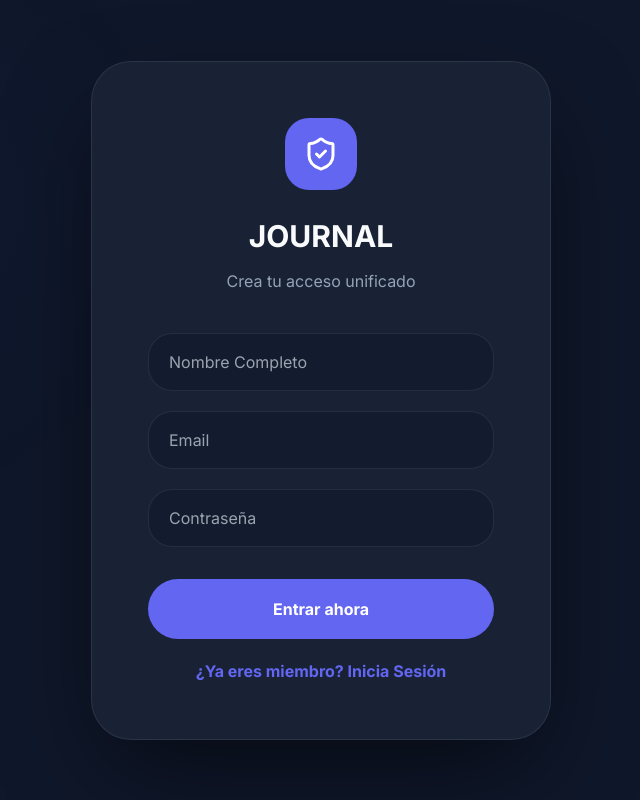
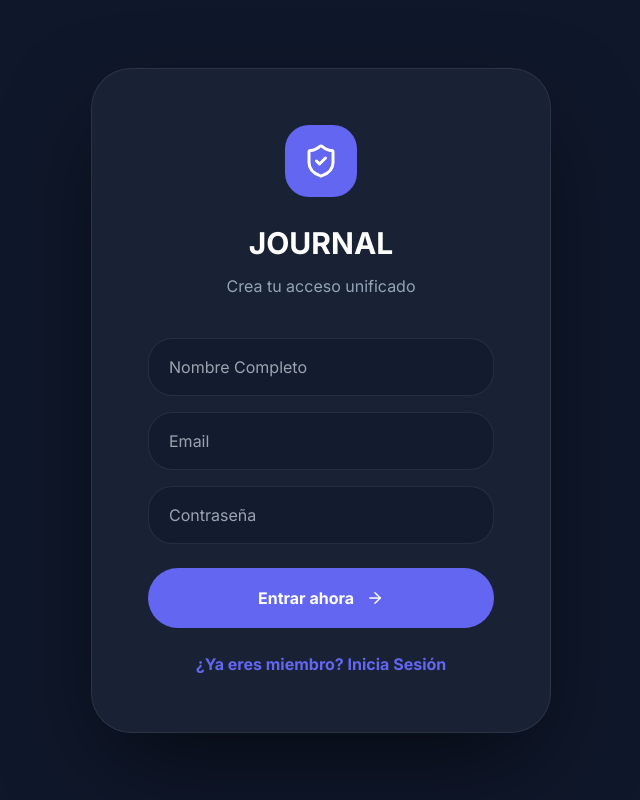
Before and after one commit to santiagodurano19/NutriJournal, a React (Vite) app: page / in a window 1280 px wide. Shown: the whole page, without its empty margins (319-959 px from the left). Built offline with nearby package versions, Linux system fonts and the light colour scheme; no server answers.

Commit message:
Update JournalPortal.tsx

```diff
--- a/components/JournalPortal.tsx
+++ b/components/JournalPortal.tsx
@@ -15,19 +15,8 @@ const theme = {
     primary: '#6366f1',
     error: '#fb7185',
   },
-  radius: '40px',
+  radius: '40px', // Tu sello de marca
   transition: 'all 0.4s cubic-bezier(0.16, 1, 0.3, 1)',
-};
-
-const s: { [key: string]: React.CSSProperties } = {
-  portal: { minHeight: '100vh', backgroundColor: theme.colors.bg, color: theme.colors.text, display: 'flex', alignItems: 'center', justifyContent: 'center', padding: '24px', fontFamily: "'Inter', sans-serif", position: 'relative', overflow: 'hidden' },
-  card: { width: '100%', maxWidth: '460px', backgroundColor: theme.colors.surface, backdropFilter: 'blur(24px)', borderRadius: theme.radius, padding: '56px', border: `1px solid ${theme.colors.border}`, boxShadow: '0 40px 100px -20px rgba(0, 0, 0, 0.6)', zIndex: 10 },
-  label: { fontSize: '10px', fontWeight: '800', textTransform: 'uppercase', letterSpacing: '0.12em', color: theme.colors.textMuted, marginBottom: '10px', display: 'block' },
-  input: { width: '100%', backgroundColor: 'rgba(15, 23, 42, 0.5)', border: `1px solid ${theme.colors.border}`, borderRadius: '24px', padding: '16px 20px', color: theme.colors.text, outline: 'none', transition: theme.transition, fontSize: '16px', marginBottom: '20px' },
-  buttonPrimary: { width: '100%', backgroundColor: theme.colors.primary, color: 'white', border: 'none', borderRadius: '32px', padding: '18px', fontWeight: '700', fontSize: '16px', cursor: 'pointer', display: 'flex', alignItems: 'center', justifyContent: 'center', gap: '12px', transition: theme.transition, marginTop: '12px' },
-  hubGrid: { display: 'grid', gridTemplateColumns: 'repeat(auto-fit, minmax(320px, 1fr))', gap: '32px', width: '100%', maxWidth: '1100px', zIndex: 10 },
-  hubCard: { backgroundColor: theme.colors.surface, borderRadius: theme.radius, padding: '40px', border: `1px solid ${theme.colors.border}`, transition: theme.transition, position: 'relative', cursor: 'pointer', display: 'flex', flexDirection: 'column', minHeight: '320px' },
-  errorBox: { backgroundColor: 'rgba(251, 113, 133, 0.1)', border: `1px solid rgba(251, 113, 133, 0.2)`, borderRadius: '16px', padding: '12px 16px', color: theme.colors.error, fontSize: '13px', fontWeight: '500', display: 'flex', alignItems: 'center', gap: '8px', marginBottom: '20px' }
 };
 
 interface JournalPortalProps {
@@ -65,53 +54,44 @@ export const JournalPortal: React.FC<JournalPortalProps> = ({ onJournalSelect })
     } catch (err: any) { setErrorMessage(err.message); } finally { setLoading(false); }
   };
 
-  const renderAuth = () => (
-    <div style={s.card}>
-      <div style={{ textAlign: 'center', marginBottom: '40px' }}>
-        <div style={{ width: '72px', height: '72px', backgroundColor: theme.colors.primary, borderRadius: '24px', margin: '0 auto 24px', display: 'flex', alignItems: 'center', justifyContent: 'center' }}>
-          <ShieldCheck color="white" size={36} />
+  if (view === 'auth') {
+    return (
+      <div style={{ minHeight: '100vh', backgroundColor: theme.colors.bg, display: 'flex', alignItems: 'center', justifyContent: 'center', padding: '24px', fontFamily: 'Inter, sans-serif' }}>
+        <div style={{ width: '100%', maxWidth: '460px', backgroundColor: theme.colors.surface, backdropFilter: 'blur(24px)', borderRadius: theme.radius, padding: '56px', border: `1px solid ${theme.colors.border}`, boxShadow: '0 40px 100px -20px rgba(0, 0, 0, 0.6)' }}>
+          <div style={{ textAlign: 'center', marginBottom: '40px' }}>
+            <div style={{ width: '72px', height: '72px', backgroundColor: theme.colors.primary, borderRadius: '24px', margin: '0 auto 24px', display: 'flex', alignItems: 'center', justifyContent: 'center' }}><ShieldCheck color="white" size={36} /></div>
+            <h1 style={{ fontSize: '30px', fontWeight: '900', color: 'white', margin: 0 }}>JOURNAL</h1>
+            <p style={{ color: theme.colors.textMuted, marginTop: '8px' }}>{authMode === 'register' ? 'Crea tu acceso unificado' : 'Bienvenido de nuevo'}</p>
+          </div>
+          <form onSubmit={handleAuth}>
+            {authMode === 'register' && <input style={{ width: '100%', backgroundColor: 'rgba(15, 23, 42, 0.5)', border: `1px solid ${theme.colors.border}`, borderRadius: '24px', padding: '16px 20px', color: 'white', marginBottom: '16px', outline: 'none' }} placeholder="Nombre Completo" onChange={e => setFormData({...formData, name: e.target.value})} />}
+            <input style={{ width: '100%', backgroundColor: 'rgba(15, 23, 42, 0.5)', border: `1px solid ${theme.colors.border}`, borderRadius: '24px', padding: '16px 20px', color: 'white', marginBottom: '16px', outline: 'none' }} type="email" placeholder="Email" onChange={e => setFormData({...formData, email: e.target.value})} />
+            <input style={{ width: '100%', backgroundColor: 'rgba(15, 23, 42, 0.5)', border: `1px solid ${theme.colors.border}`, borderRadius: '24px', padding: '16px 20px', color: 'white', marginBottom: '24px', outline: 'none' }} type="password" placeholder="Contraseña" onChange={e => setFormData({...formData, password: e.target.value})} />
+            <button style={{ width: '100%', backgroundColor: theme.colors.primary, color: 'white', border: 'none', borderRadius: '32px', padding: '18px', fontWeight: '700', cursor: 'pointer', display: 'flex', alignItems: 'center', justifyContent: 'center', gap: '12px' }} type="submit">{loading ? <Loader2 className="animate-spin" /> : 'Entrar ahora'} <ArrowRight size={18} /></button>
+          </form>
+          <button onClick={() => setAuthMode(authMode === 'login' ? 'register' : 'login')} style={{ width: '100%', background: 'none', border: 'none', color: theme.colors.primary, marginTop: '24px', cursor: 'pointer', fontWeight: '700' }}>{authMode === 'login' ? '¿Nuevo en el ecosistema? Regístrate' : '¿Ya eres miembro? Inicia Sesión'}</button>
         </div>
-        <h1 style={{ fontSize: '30px', fontWeight: '900', margin: '0 0 10px' }}>JOURNAL</h1>
-        <p style={{ color: theme.colors.textMuted }}>{authMode === 'register' ? 'Crea tu acceso unificado' : 'Bienvenido de nuevo'}</p>
       </div>
-      {errorMessage && <div style={s.errorBox}><AlertCircle size={16} /> {errorMessage}</div>}
-      <form onSubmit={handleAuth}>
-        {authMode === 'register' && <input style={s.input} placeholder="Nombre Completo" onChange={e => setFormData({...formData, name: e.target.value})} />}
-        <input style={s.input} type="email" placeholder="Email" onChange={e => setFormData({...formData, email: e.target.value})} />
-        <input style={s.input} type="password" placeholder="Contraseña" onChange={e => setFormData({...formData, password: e.target.value})} />
-        <button style={s.buttonPrimary} type="submit">{loading ? <Loader2 className="animate-spin" /> : 'Entrar ahora'}</button>
-      </form>
-      <button onClick={() => setAuthMode(authMode === 'login' ? 'register' : 'login')} style={{ width: '100%', background: 'none', border: 'none', color: theme.colors.primary, marginTop: '20px', cursor: 'pointer', fontWeight: '700' }}>
-        {authMode === 'login' ? '¿Nuevo en el ecosistema? Regístrate' : '¿Ya eres miembro? Inicia Sesión'}
-      </button>
-    </div>
-  );
+    );
+  }
 
-  const renderHub = () => (
-    <div style={{ width: '100%', display: 'flex', flexDirection: 'column', alignItems: 'center' }}>
-      <h2 style={{ fontSize: '48px', fontWeight: '900', marginBottom: '64px' }}>JOURNAL HUB</h2>
-      <div style={s.hubGrid}>
-        <div onClick={() => onJournalSelect('nutri')} style={{ ...s.hubCard, borderColor: `${theme.colors.accent}44` }}>
-          <div style={{ width: '64px', height: '64px', backgroundColor: `${theme.colors.accent}15`, borderRadius: '20px', display: 'flex', alignItems: 'center', justifyContent: 'center', marginBottom: '32px' }}>
-            <Sparkles color={theme.colors.accent} size={30} />
-          </div>
-          <h3 style={{ fontSize: '24px', fontWeight: '800' }}>Nutri Journal</h3>
-          <p style={{ color: theme.colors.textMuted }}>Optimización biológica y seguimiento nutricional asistido por IA.</p>
-          <div style={{ marginTop: '32px', color: theme.colors.accent, fontWeight: '700' }}>Entrar ahora →</div>
+  return (
+    <div style={{ minHeight: '100vh', backgroundColor: theme.colors.bg, color: 'white', display: 'flex', flexDirection: 'column', alignItems: 'center', justifyContent: 'center', padding: '40px' }}>
+      <h2 style={{ fontSize: '48px', fontWeight: '900', marginBottom: '64px', letterSpacing: '-0.05em' }}>JOURNAL HUB</h2>
+      <div style={{ display: 'grid', gridTemplateColumns: 'repeat(auto-fit, minmax(320px, 1fr))', gap: '32px', width: '100%', maxWidth: '1100px' }}>
+        <div onClick={() => onJournalSelect('nutri')} style={{ backgroundColor: theme.colors.surface, borderRadius: theme.radius, padding: '40px', border: `1px solid ${theme.colors.accent}44`, cursor: 'pointer', position: 'relative' }}>
+          <div style={{ width: '64px', height: '64px', backgroundColor: `${theme.colors.accent}15`, borderRadius: '20px', display: 'flex', alignItems: 'center', justifyContent: 'center', marginBottom: '32px' }}><Sparkles color={theme.colors.accent} size={30} /></div>
+          <h3 style={{ fontSize: '24px', fontWeight: '800', marginBottom: '12px' }}>Nutri Journal</h3>
+          <p style={{ color: theme.colors.textMuted, lineHeight: '1.6' }}>Optimización biológica y seguimiento nutricional asistido por IA.</p>
+          <div style={{ marginTop: '32px', color: theme.colors.accent, fontWeight: '700', display: 'flex', alignItems: 'center', gap: '8px' }}>Entrar ahora <ArrowRight size={16} /></div>
         </div>
-        <div style={{ ...s.hubCard, opacity: 0.5, cursor: 'not-allowed' }}>
+        {/* Tarjetas bloqueadas */}
+        <div style={{ backgroundColor: theme.colors.surface, borderRadius: theme.radius, padding: '40px', border: `1px solid ${theme.colors.border}`, opacity: 0.5, cursor: 'not-allowed' }}>
           <Lock size={30} color={theme.colors.textMuted} style={{ marginBottom: '32px' }} />
           <h3>Money Journal</h3>
-          <p>Próximamente</p>
+          <p>Próximamente: Arquitectura financiera.</p>
         </div>
       </div>
     </div>
   );
-
-  return (
-    <div style={s.portal}>
-      <div style={{ position: 'fixed', top: '-15%', left: '-10%', width: '50vw', height: '50vw', background: `radial-gradient(circle, ${theme.colors.primary}08 0%, transparent 70%)`, borderRadius: '50%' }} />
-      {view === 'auth' ? renderAuth() : renderHub()}
-    </div>
-  );
 };
```
